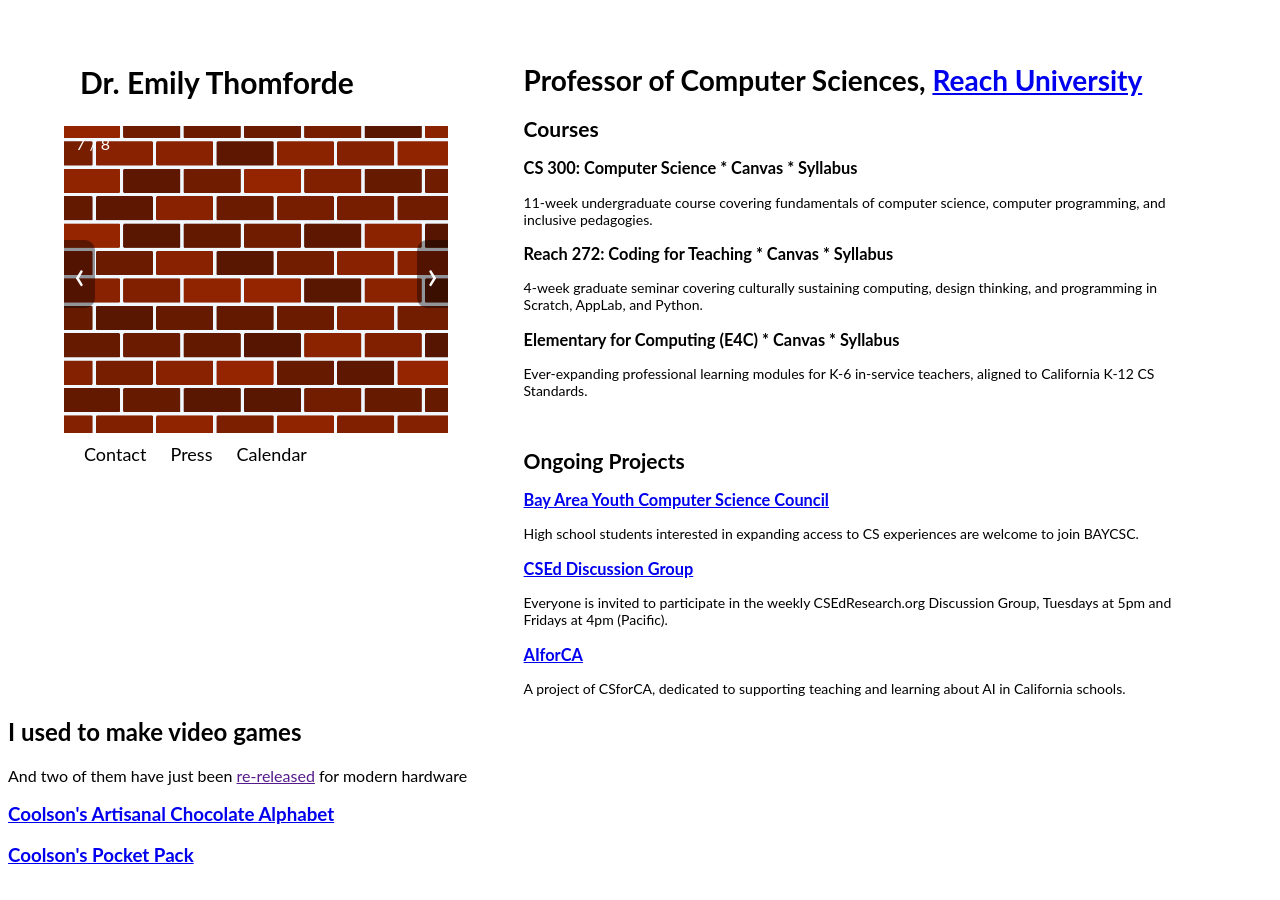
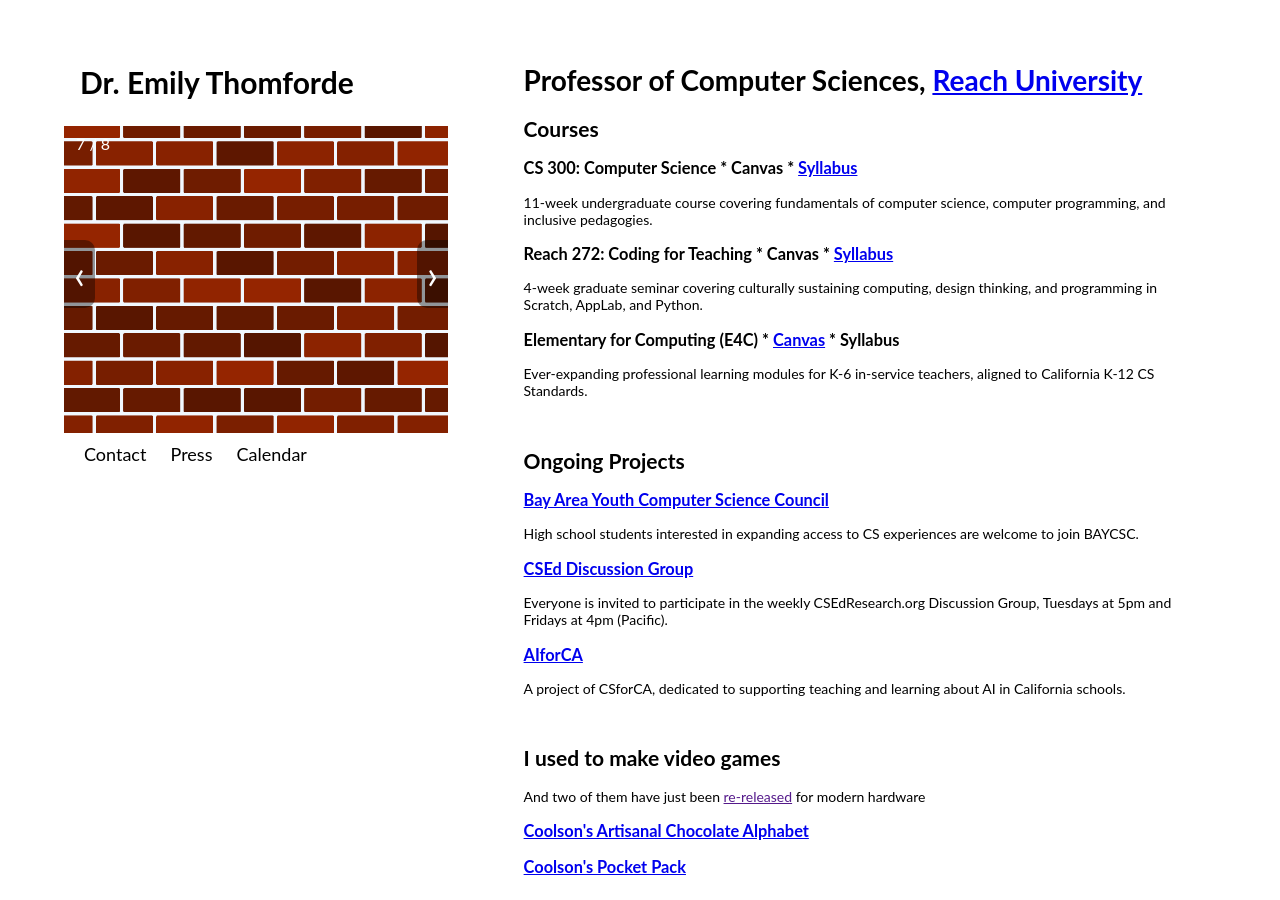
Before and after one commit to thegrene/thegrene.github.io, a Jekyll site: the page index.html, which Jekyll copies as it is, in a window 1280 px wide. Built offline with Jekyll 4.4.1, drawn with Linux system fonts in a browser that asks for light colours; part of the change alters nothing that is shown.

```diff
--- a/index.html
+++ b/index.html
@@ -64,11 +64,11 @@
 <div class="main">
   <h1>Professor of Computer Sciences, <a href="https://reach.edu">Reach University</a></h2>
 <h2>Courses</h2>
-<h3>CS 300: Computer Science * Canvas * Syllabus</h3>
+<h3>CS 300: Computer Science * Canvas * <a href="https://docs.google.com/document/d/1Rdhrf_2MuW4ZWP0GI_EA5iZPlnRkOeet8ByQ5cQYWZM/">Syllabus</a></h3>
 <p>11-week undergraduate course covering fundamentals of computer science, computer programming, and inclusive pedagogies.</p>
-<h3>Reach 272: Coding for Teaching * Canvas * Syllabus</h3>
+<h3>Reach 272: Coding for Teaching * Canvas * <a href="https://docs.google.com/document/d/1qCeArLeAo30xsuzWqNYYymMi-9lPTJ4eA2IomDu1mvs/">Syllabus</a></h3>
 <p>4-week graduate seminar covering culturally sustaining computing, design thinking, and programming in Scratch, AppLab, and Python.</p>
-<h3>Elementary for Computing (E4C) * Canvas * Syllabus</h3>
+<h3>Elementary for Computing (E4C) * <a href="https://reachinst.instructure.com/courses/1244/modules">Canvas</a> * Syllabus</h3>
 <p>Ever-expanding professional learning modules for K-6 in-service teachers, aligned to California K-12 CS Standards.</p>
 <br>
  <h2>Ongoing Projects</h2>
@@ -78,12 +78,13 @@
 <p>Everyone is invited to participate in the weekly CSEdResearch.org Discussion Group, Tuesdays at 5pm and Fridays at 4pm (Pacific).</p>
 <h3><a href="http://csforca.org/ai">AIforCA</a></h3>
 <p>A project of CSforCA, dedicated to supporting teaching and learning about AI in California schools.</p>
-</div>
 
+<br>
 <h2>I used to make video games</h2>
 And two of them have just been <a href="">re-released</a> for modern hardware
 <h3><a href="https://apps.apple.com/us/app/coolsons-chocolate-alphabet/id593837804">Coolson's Artisanal Chocolate Alphabet</a></h3>
 <h3><a href="https://apps.apple.com/us/app/coolsons-pocket-pack/id807447730">Coolson's Pocket Pack</a></h3>
+</div>
 
 <script>
 var slideIndex = Math.floor(Math.random()*8);
```
